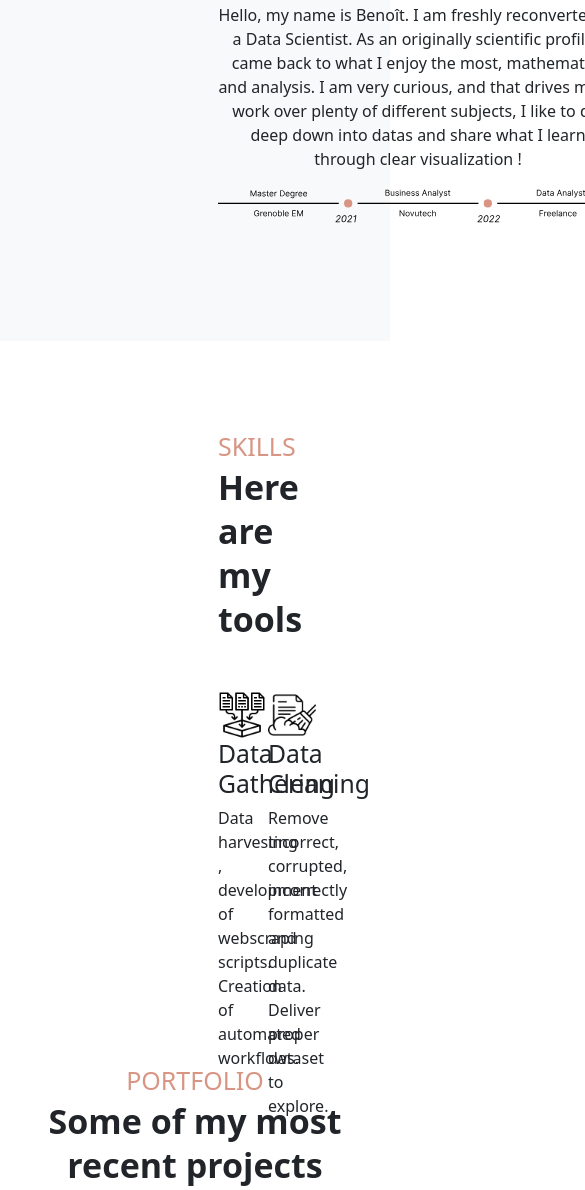
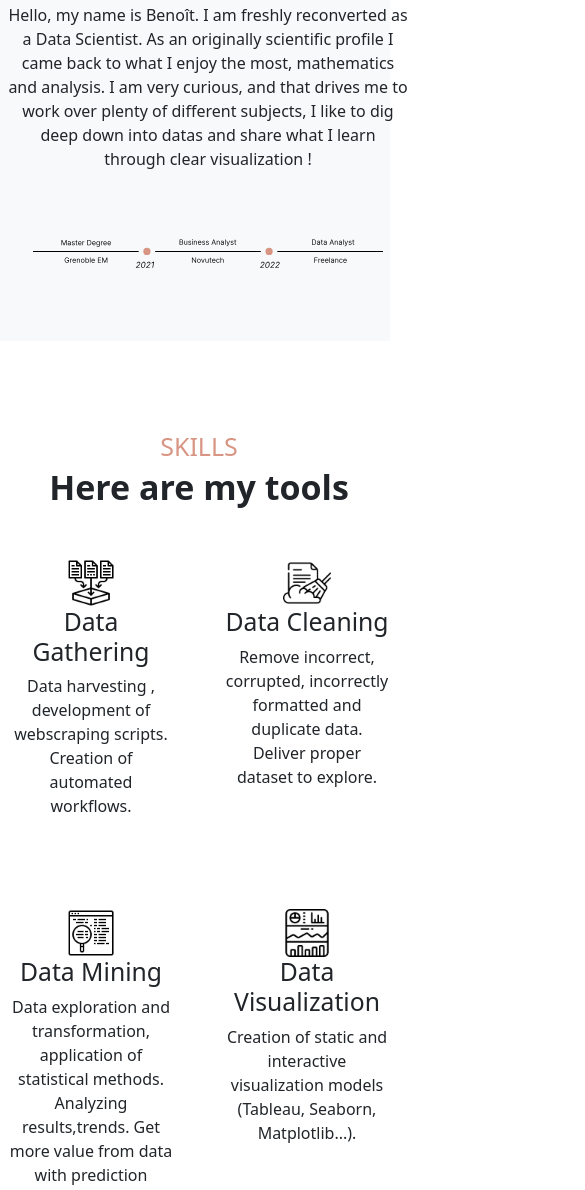
Before and after one commit to Yurhigz/BenoitGaugiran.github.io, a plain HTML site: page index.html in a window 390 px wide. Shown: the part 569-1759 px from the top of the page, 585 px wide, since content can reach past the window. Drawn offline with Linux system fonts and the light colour scheme.

Commit message:
Add files via upload

```diff
--- a/style/style.css
+++ b/style/style.css
@@ -124,6 +124,26 @@ div.header {
   vertical-align: top;
 }
 
+.about-me-img{
+  margin-top: 50px;
+  max-width: 1050px ;
+  max-height: 110px;
+}
+
+@media only screen and (max-width: 767px) {
+  div.about-me-container {
+    margin-left: 8px;
+    margin-right: 8px;
+  }
+  .about-me-img {
+    max-width: 350px;
+
+  }
+  .pic{
+    display: none;
+  }
+}
+
 
 /* Skills section */
 
@@ -157,6 +177,15 @@ div.header {
 
 .mbot {
   margin-bottom: 75px;
+}
+
+@media only screen and (max-width: 765px) {
+  .skills {
+    margin-left: 8px;
+    padding-right: 8px;
+    width: 100%;
+    height: auto;
+}
 }
 /* Portfolio */
 
@@ -540,4 +569,4 @@ h3.title-style {
   padding-top: 0.5rem !important;
 }
 
-/* test */
+/* Mobile version */
```
